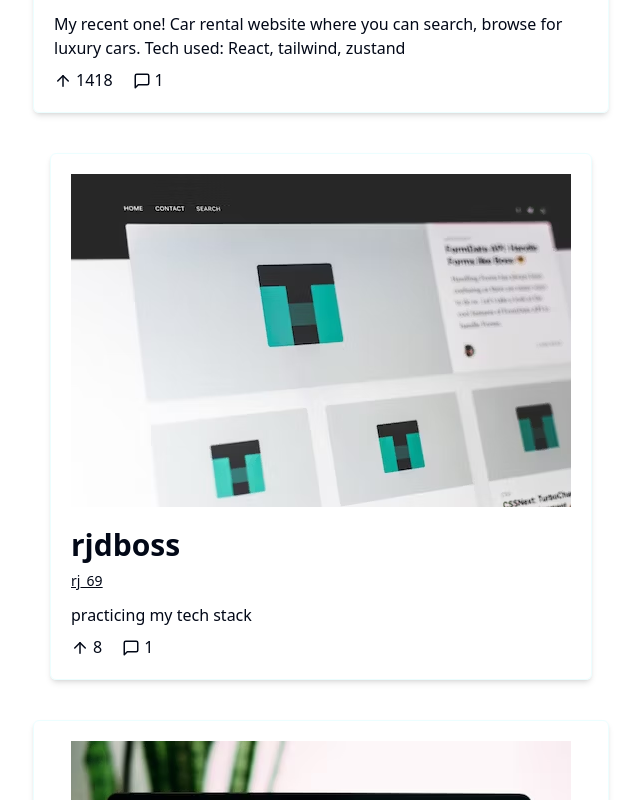
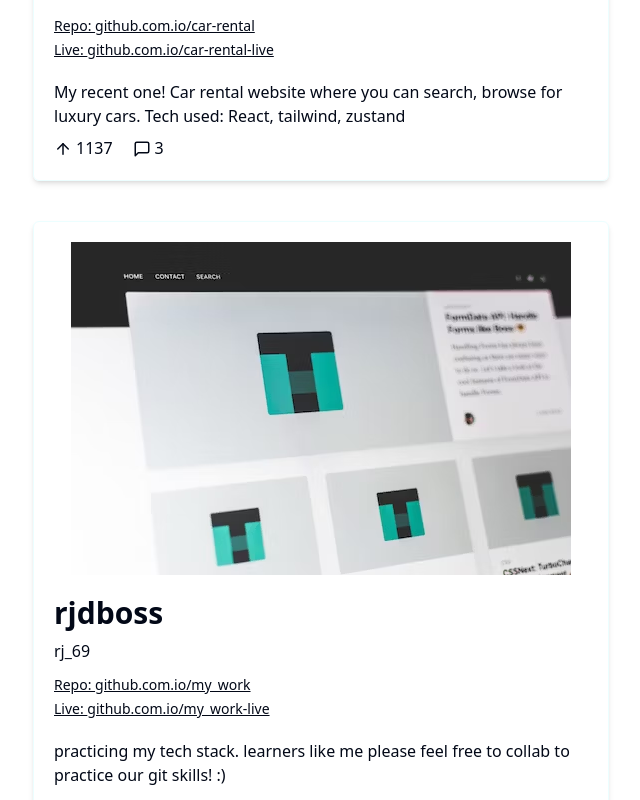
Before and after one commit to copypastemaster/forum-web, a React (Vite) app: page / in a window 1280 px wide. Shown: the part 620-1420 px from the top of the page, without its empty margins (319-959 px from the left). Built offline with nearby package versions, Linux system fonts and the light colour scheme; data requests are answered from the project's data file.

Commit message:
save point before messing with things

```diff
--- a/db.json
+++ b/db.json
@@ -11,19 +11,11 @@
         "repo": "github.com.io/car-rental",
         "live_demo": "github.com.io/car-rental-live",
         "comments": [
-          [
-            [
-              [
-                [
           "Absolute god.",
           "Nicely done, sir!",
           "Sheeeesh!"
-                ]
-              ]
-            ]
-          ]
         ],
-        "upvote": 1416
+        "upvote": 1135
       }
     },
     {
@@ -33,24 +25,19 @@
       "posts": {
         "screenshot": "src/assets/web2.avif",
         "title": "rjdboss",
-        "summary": "practicing my tech stack",
+        "summary": "practicing my tech stack. learners like me please feel free to collab to practice our git skills! :) ",
         "repo": "github.com.io/my_work",
         "live_demo": "github.com.io/my_work-live",
         "comments": [
-          [
-            [
           "Good job! How long have you been studying?",
           "Keep going. Good work!",
           "Nice",
           "Looking good!"
-            ]
-          ]
         ],
-        "upvote": 6
+        "upvote": 77
       }
     },
     {
-      "3": "",
       "id": 3,
       "user_name": "jv_23",
       "avatar": "jv",
@@ -61,15 +48,11 @@
         "repo": "github.com.io/jv_23",
         "live_demo": "github.com.io/jv_23_live",
         "comments": [
-          [
-            [
           "Actually looks nice",
           "All's good but your div on larger screen isn't centered.",
           "Use shad for ui much better! =)"
-            ]
-          ]
         ],
-        "upvote": 5
+        "upvote": 42
       }
     }
   ]
--- a/src/components/Homepage/HomeCards.tsx
+++ b/src/components/Homepage/HomeCards.tsx
@@ -1,13 +1,20 @@
 import { useGetUser } from "@/services/getUsers"
 import { UserTypes } from "@/types/types"
 import { ArrowUp, MessageSquare } from "lucide-react"
-import { useState } from 'react'
+import { useState, useEffect, useCallback } from 'react'
 import axios from "axios"
 
 export default function HomeCards() {
 
   const { isLoading, data } = useGetUser();
   const [vote, setVote] = useState();
+
+  const useFetchUser = () => {
+
+    useEffect(() => {
+
+    })
+  }
 
   if (isLoading) {
     return <h1>Loading ... </h1>
@@ -16,6 +23,7 @@ export default function HomeCards() {
   return (
     <div className='flex flex-col space-y-10'>
         {data?.data.map((user: UserTypes<string, number>) => {
+
           const votes = {
             "id": user.id,
             "user_name": user.user_name,
@@ -26,23 +34,29 @@ export default function HomeCards() {
               "summary": user.posts.summary,
               "repo": user.posts.repo,
               "live_demo": user.posts.live_demo,
-              "comments": [
-                user.posts.comments
-              ],
+              "comments": user.posts.comments,
               "upvote": user.posts.upvote++
-      }
+               }
+            }
 
-          }
+
             return (
               <div key={user.id} className={`border rounded-md border-cyan-50 max-w-xl mx-auto p-5 shadow-md`}>
                 <img src={user.posts.screenshot} className='mx-auto hover:cursor-pointer'/>
                 <h1 className='text-3xl font-semibold mt-5'>{user.posts.title}</h1>
-                <p className='text-sm font-light mt-2 underline'>{user.user_name}</p>
-                <p className='mt-3'>{user.posts.summary}</p>
+                <p className='text-md font-light mt-2'>{user.user_name}</p>
+
+                <div className='flex flex-col mt-2'>
+                  <a className='text-sm font-normal mt-1 underline' href="#">Repo: {user.posts.repo} </a>
+                  <a className='text-sm font-normal mt-1 underline' href="#">Live: {user.posts.live_demo} </a>
+                </div>
+
+                <p className='mt-5'>{user.posts.summary}</p>
+
                 <div className='flex gap-5 mt-2'>
                   <section className='flex gap-1 hover: cursor-pointer' onClick={() => {
                     axios.patch(`http://localhost:3000/users/${user.id}/?posts=upvote`, votes)
-                      .then(res => console.log(res.data.posts.upvote++))
+                      .then(res => setVote(res.data.posts.upvote))
                       .catch(err => console.log(err));
                   }}>
                     <ArrowUp size={18} className="mt-1"/>
@@ -53,6 +67,7 @@ export default function HomeCards() {
                     <p>{user.posts.comments.length}</p>
                   </section>
                 </div>
+
               </div>
             )
         })}
```
Lines whose indentation alone changed are shown as unchanged.
